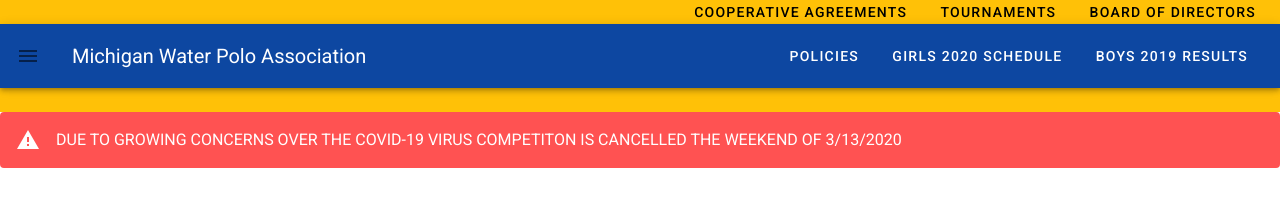
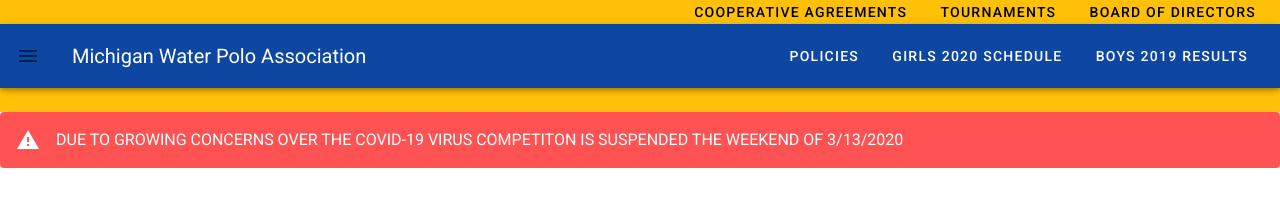
Before and after one commit to Catalyst-Digital-Ventures/Michigan-Water-Polo, a Nuxt app: page / in a window 1280 px wide. Shown: the top 218 px of the page. Built offline with nearby package versions, Linux system fonts and the light colour scheme.

Commit message:
update verbage

```diff
--- a/layouts/default.vue
+++ b/layouts/default.vue
@@ -23,7 +23,7 @@
     <v-system-bar class="navbartop" color="amber"></v-system-bar>
     <v-alert
       type="error"
-    >DUE TO GROWING CONCERNS OVER THE COVID-19 VIRUS COMPETITON IS CANCELLED THE WEEKEND OF 3/13/2020</v-alert>
+    >DUE TO GROWING CONCERNS OVER THE COVID-19 VIRUS COMPETITON IS SUSPENDED THE WEEKEND OF 3/13/2020</v-alert>
 
     <v-navigation-drawer v-model="drawer" fixed temporary>
       <v-list-item>
```
Also changed, not shown: 1 other file (tests, documents, lock files or other folders).
